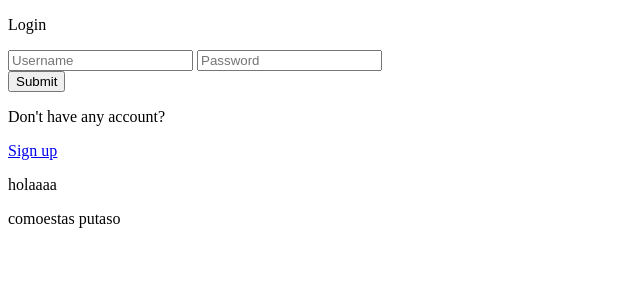
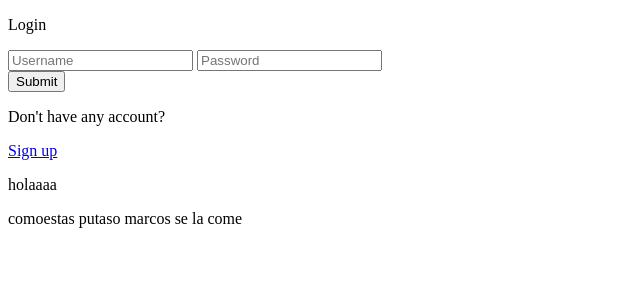
Before and after one commit to Dante-Moreno/vitality, a PHP site: page /login.php in a window 1280 px wide. Shown: the top 300 px of the page, without its empty margins (0-640 px from the left). Run offline with PHP 8.4, Linux system fonts and the light colour scheme.

Commit message:
marquito es puto

```diff
--- a/php/login.php
+++ b/php/login.php
@@ -25,6 +25,7 @@
 				<p>
 					comoestas
 					putaso
+					marcos se la come
 				</p>
 			</div>
 	</form>
```
